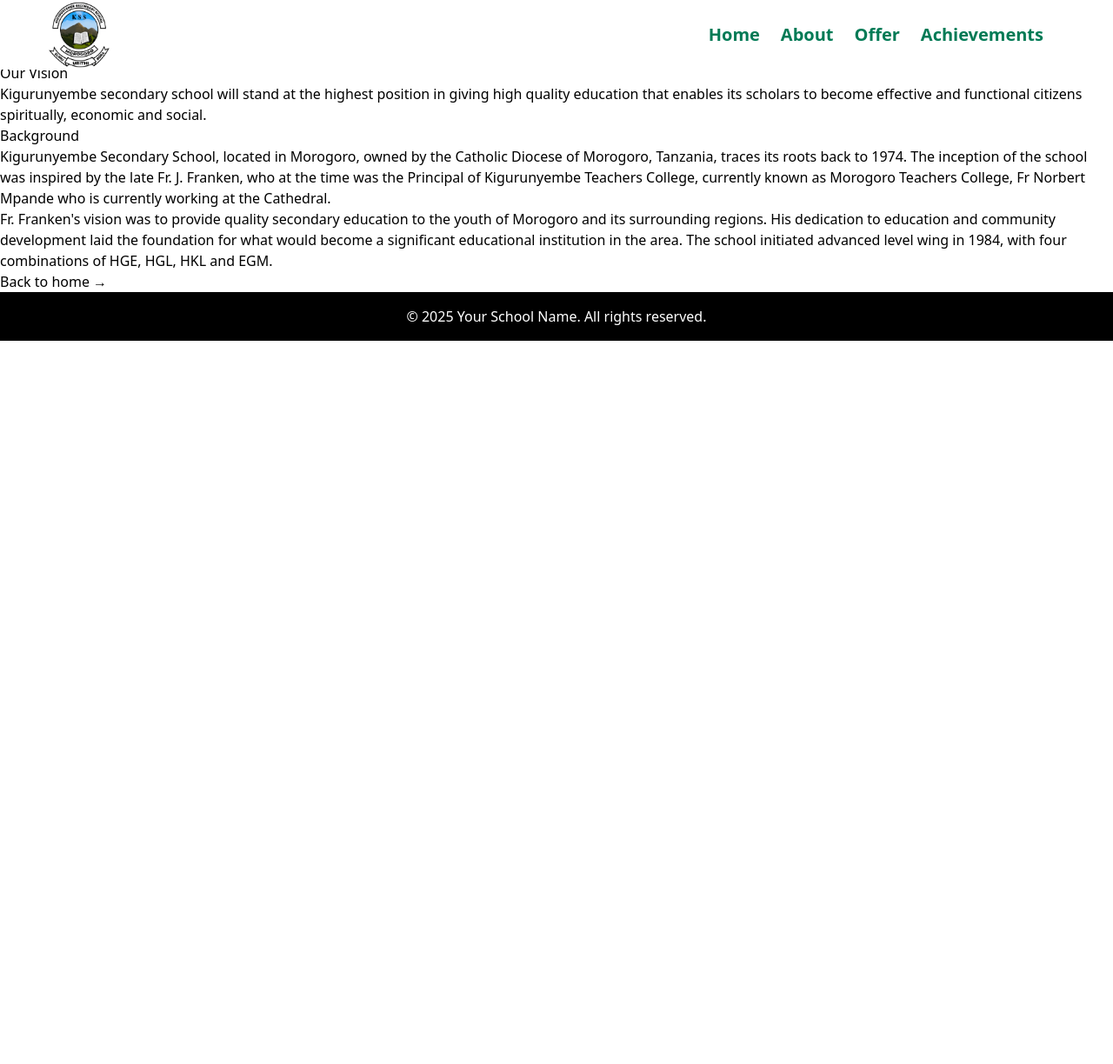
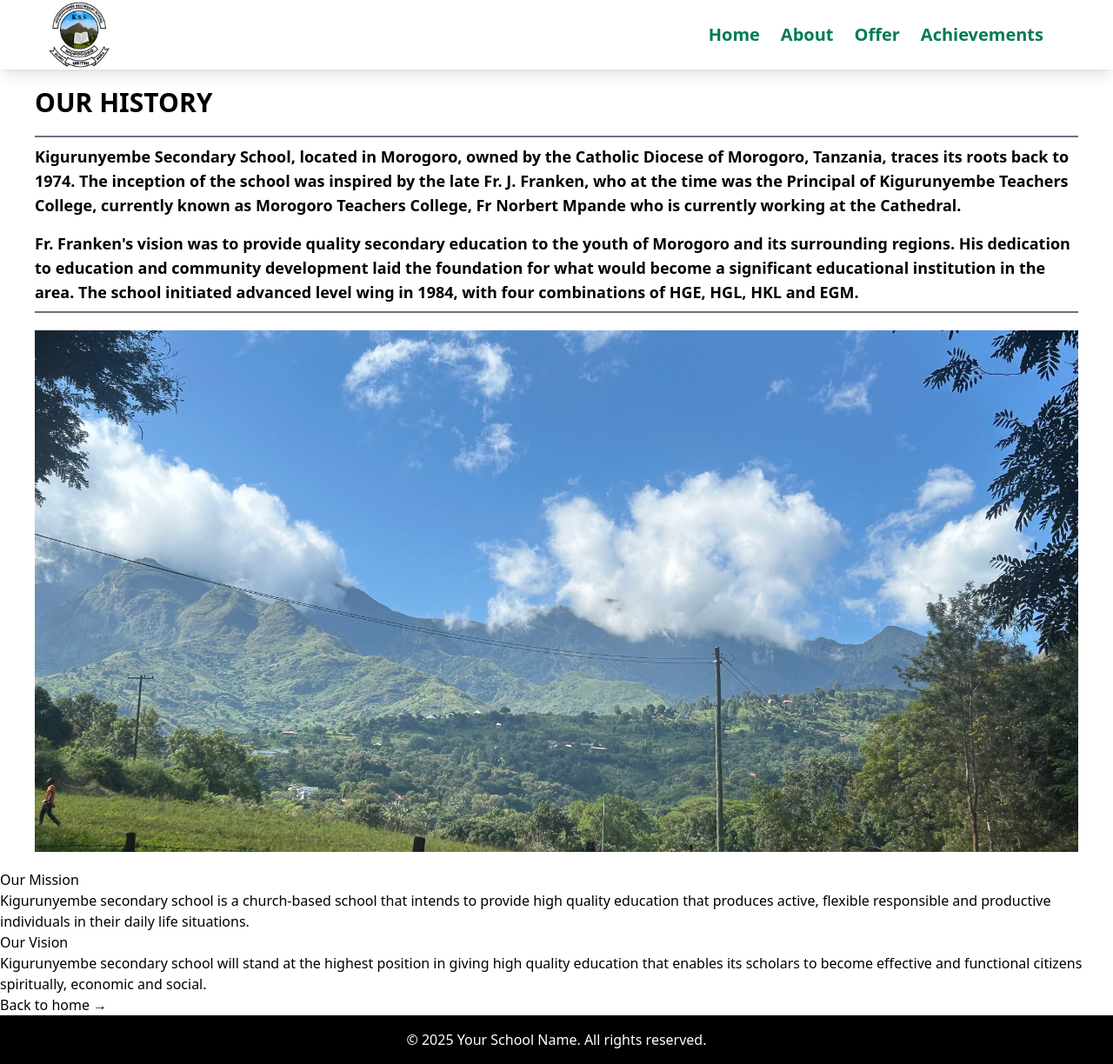
Before and after one commit to stevel419/SchoolWebsite, a React (Vite) app: page /About in a window 1280 px wide. Shown: the whole page at 87% size. Before the commit the page ends 800 px from the top, so only its background shows below. Built offline with nearby package versions, Linux system fonts and the light colour scheme.

Commit message:
Modified About Page

```diff
--- a/src/About.jsx
+++ b/src/About.jsx
@@ -2,39 +2,48 @@ import { Link } from "react-router-dom";
 
 function About() {
     return (
-        <>
-            <div className="Mission">
-                <h2>Our Mission</h2>
-                <p>
-                Kigurunyembe secondary school is a church-based school that intends to provide high quality
-                education that produces active, flexible responsible and productive individuals in their daily life
-                situations.
-                </p>
-            </div>
-            <div className="Vision">
-                <h2>Our Vision</h2>
-                <p>
-                Kigurunyembe secondary school will stand at the highest position in giving high quality education
-                that enables its scholars to become effective and functional citizens spiritually, economic and social.
-                </p>
-            </div>
-            <div className="Background">
-                <h2>Background</h2>
-                <p>
+        <section>
+            <section className="flex flex-col pt-20 px-10">
+                <h2 className="uppercase font-bold text-3xl py-5 border-b-2 border-gray-500">Our History</h2>
+                <p className="text-lg py-2 font-semibold">
                 Kigurunyembe Secondary School, located in Morogoro, owned by the Catholic Diocese of Morogoro,
                 Tanzania, traces its roots back to 1974. The inception of the school was inspired by the late
                 Fr. J. Franken, who at the time was the Principal of Kigurunyembe Teachers College, currently known
                 as Morogoro Teachers College, Fr Norbert Mpande who is currently working at the Cathedral.
                 </p>
-                <p>
+                <p className="text-lg py-2 font-semibold border-b-2 border-gray-500">
                 Fr. Franken's vision was to provide quality secondary education to the youth of Morogoro
                 and its surrounding regions. His dedication to education and community development laid the
                 foundation for what would become a significant educational institution in the area. The school
                 initiated advanced level wing in 1984, with four combinations of HGE, HGL, HKL and EGM.
                 </p>
-            </div>
+            </section>
+            <section className="w-full h-[30vh] md:h-[60vh] lg:h-[80vh] relative text-white flex items-center justify-center px-10 py-5">
+                <img
+                    src="/schoolTempBackground.jpg"
+                    alt="School background"
+                    className="w-full h-full object-cover object-center"
+                />
+            </section>
+            <section>
+                <div className="Mission">
+                    <h2>Our Mission</h2>
+                    <p>
+                    Kigurunyembe secondary school is a church-based school that intends to provide high quality
+                    education that produces active, flexible responsible and productive individuals in their daily life
+                    situations.
+                    </p>
+                </div>
+                <div className="Vision">
+                    <h2>Our Vision</h2>
+                    <p>
+                    Kigurunyembe secondary school will stand at the highest position in giving high quality education
+                    that enables its scholars to become effective and functional citizens spiritually, economic and social.
+                    </p>
+                </div>
+            </section>
             <Link to="/">Back to home →</Link>
-        </>
+        </section>
     );
 }
 
--- a/src/Header.jsx
+++ b/src/Header.jsx
@@ -11,7 +11,7 @@ const Header = () => {
     };
 
     return (
-        <header className="w-full fixed top-0 left-0 z-50 flex items-center justify-between px-4 md:px-10 h-20 bg-white text-black">
+        <header className="w-full fixed top-0 left-0 z-50 flex items-center justify-between px-4 md:px-10 h-20 bg-white text-black shadow-lg">
             <Logo />
             <Nav isOpen={isOpen} toggleMenu={toggleMenu}/>
 
--- a/src/LandingAcademics.jsx
+++ b/src/LandingAcademics.jsx
@@ -1,4 +1,3 @@
-
 import React from 'react';
 
 const LandingAcademics = () => {
--- a/src/LandingAdmission.jsx
+++ b/src/LandingAdmission.jsx
@@ -1,4 +1,3 @@
-
 import React from 'react';
 
 const LandingAcademics = () => {
```
Also changed, not shown: src/LandingHome.jsx (indentation only).
